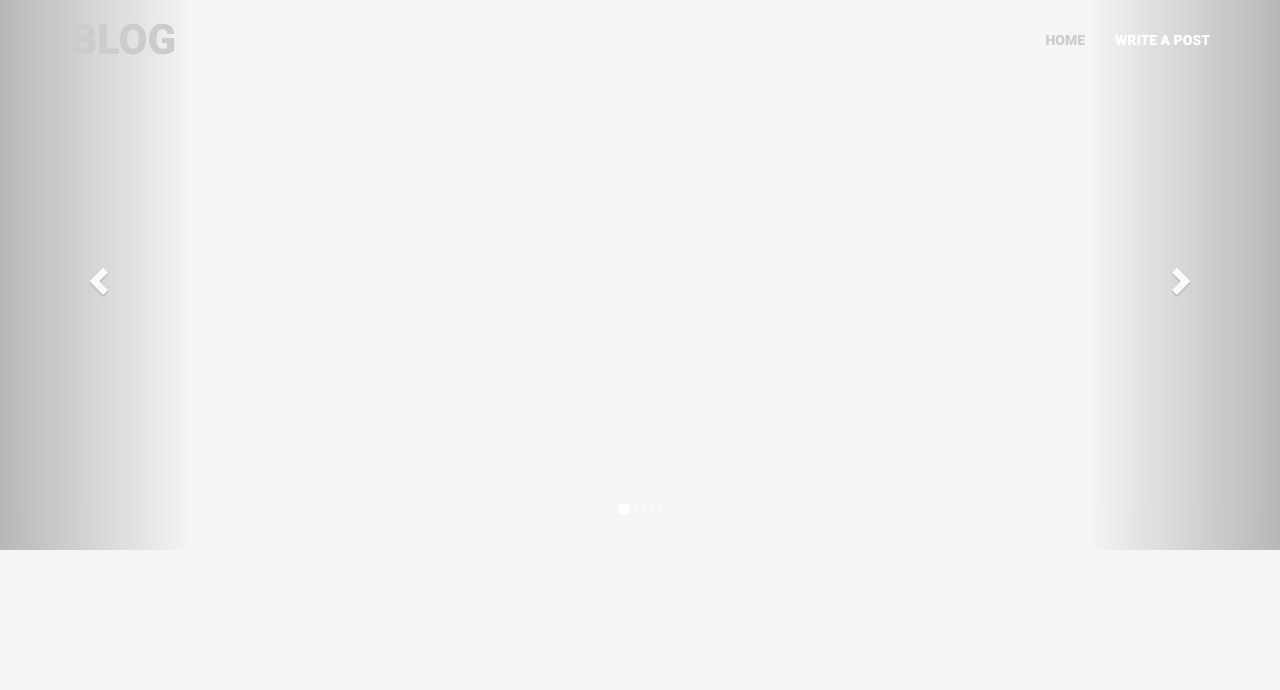
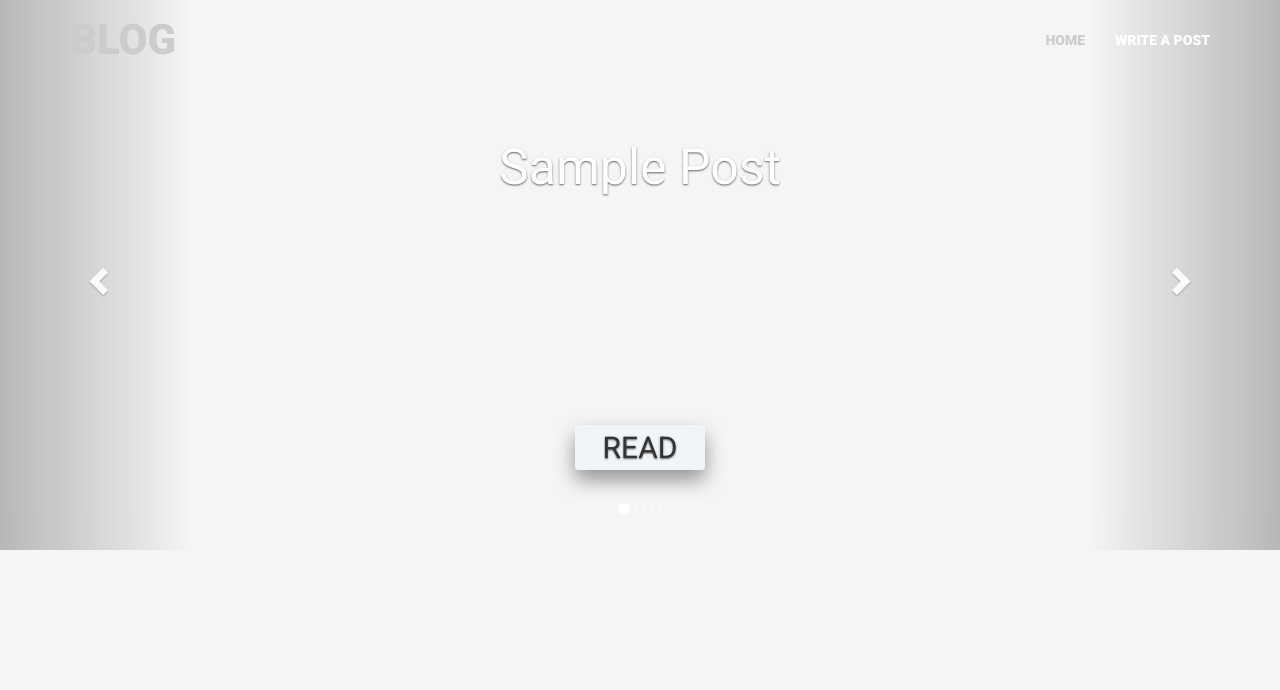
Before and after one commit to MikhailSobol/blog, a Django app: template posts/templates/posts_list.html in a window 1280 px wide. Shown: the top 690 px of the page. Before the commit the page ends 550 px from the top, so only its background shows below. Run offline with Django 3.2, Linux system fonts and the light colour scheme; the template is opened without the code that fills it: most values are stand-ins (such as "Sample title", 1, 10 or a date in 2020); some libraries are stand-ins or nearby versions.

Commit message:
add html for header

```diff
--- a/posts/templates/posts_list.html
+++ b/posts/templates/posts_list.html
@@ -9,6 +9,9 @@
 {% block content %}
   {% include 'posts_list_navbar.html' %}
   <div class="header-wrapper">
+    <div class="container-fluid">
+      <div class="row">
+
         <div id="header-carousel" class="carousel slide" data-ride="carousel">
           <!-- Indicators -->
           <ol class="carousel-indicators">
@@ -22,21 +25,12 @@
             {% for post in most_read %}
             <div class="item {% if forloop.counter == 1 %} active {% endif %}">
               <img src="{{ post.background.url }}" alt="{{ post.title }}">
+                <div class="carousel-caption">
+                  <h3>{{ post.title }}</h3>
+                  <a href="#"><p class="carousel-read-button">READ</p></a>
+              </div>
             </div>
             {% endfor %}
-        <!-- <div class="item active"> -->
-          <!-- <img src="{% static 'img/header-bg.jpg' %}" alt="Los Angeles"> -->
-        <!-- </div> -->
-
-        <!-- <div class="item"> -->
-          <!-- <img src="{% static 'img/header-bg-2.jpg' %}" alt="Chicago"> -->
-        <!-- </div> -->
-
-        <!-- <div class="item"> -->
-          <!-- <img src="{% static 'img/header-bg-3.jpg' %}" alt="New York"> -->
-        <!-- </div> -->
-      <!-- </div> -->
-
             <!-- Left and right controls -->
             <a class="left carousel-control" href="#header-carousel" data-slide="prev">
               <span class="glyphicon glyphicon-chevron-left"></span>
@@ -48,6 +42,11 @@
             </a>
           </div>
         </div>
+      </div>
+    </div>
+  </div>
+
+  <div style="height: 1000px"></div>
 
 {% endblock content %}
 
```
Lines whose indentation alone changed are shown as unchanged.
